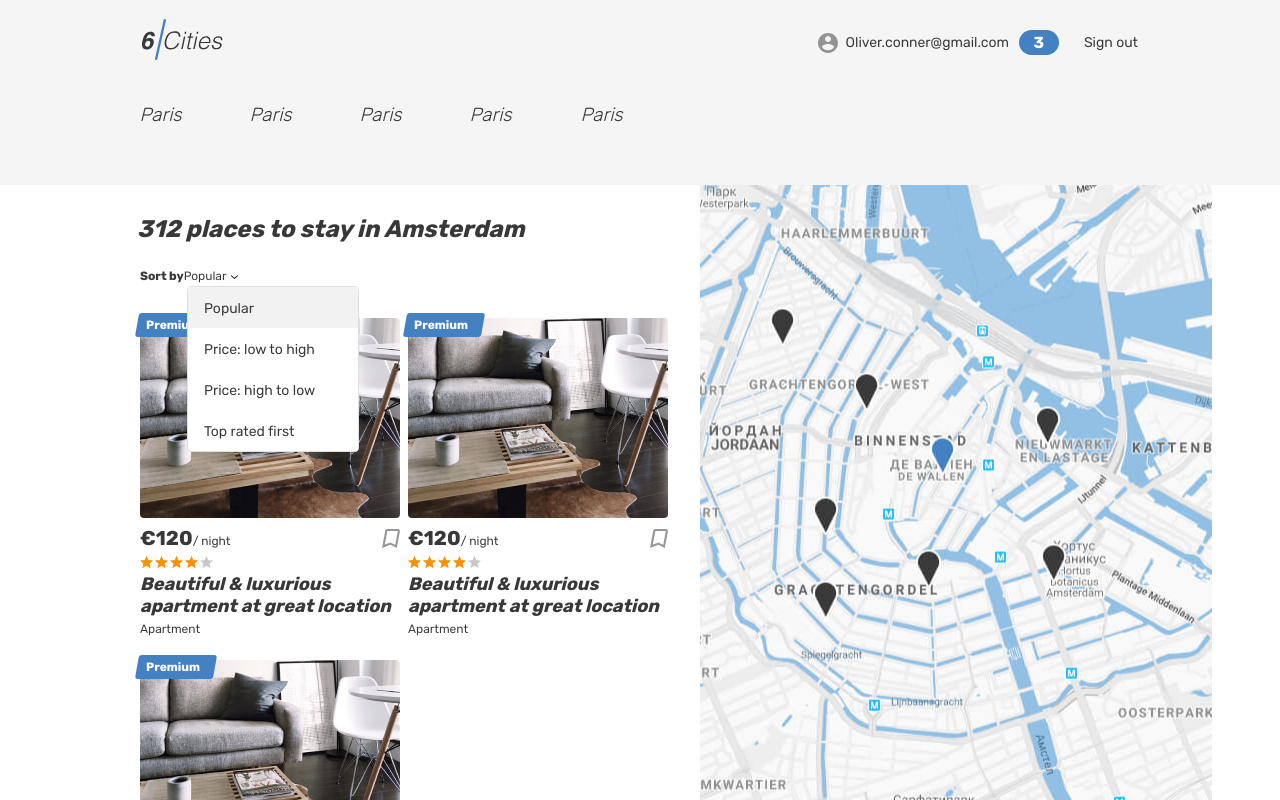
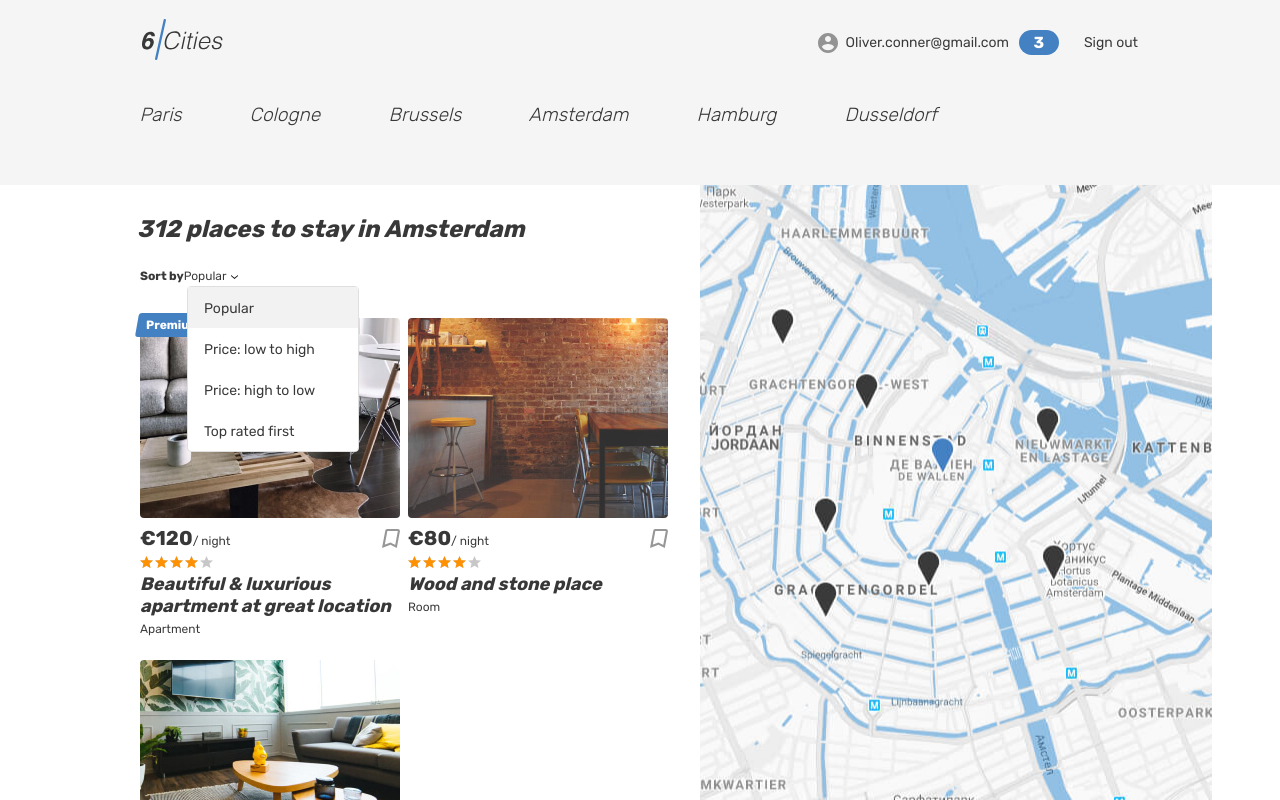
Before and after one commit to vanzo16-github/2415655-six-cities-15, a React (Vite) app: page / in a window 1280 px wide. Built offline with nearby package versions, Linux system fonts and the light colour scheme.

Commit message:
add props

```diff
--- a/src/components/city/city.tsx
+++ b/src/components/city/city.tsx
@@ -1,8 +1,12 @@
-function City(): JSX.Element {
+type CityProps = {
+  city: string;
+}
+
+function City({city}: CityProps): JSX.Element {
   return (
     <li className="locations__item">
       <a className="locations__item-link tabs__item" href="#">
-        <span>Paris</span>
+        <span>{city}</span>
       </a>
     </li>
   );
--- a/src/components/locations/locations.tsx
+++ b/src/components/locations/locations.tsx
@@ -1,14 +1,11 @@
 import City from '../city/city';
+import { CITIES } from '../../const';
 
 function Locations(): JSX.Element {
   return (
     <section className="locations container">
       <ul className="locations__list tabs__list">
-        <City/>
-        <City/>
-        <City/>
-        <City/>
-        <City/>
+        {CITIES.map((city) => <City city={city} key={city}/>)}
       </ul>
     </section>
   );
--- a/src/components/place-card/place-card.tsx
+++ b/src/components/place-card/place-card.tsx
@@ -1,20 +1,33 @@
+type PlaceCardProps = {
+  image: string;
+  price: number;
+  title: string;
+  type: string;
+  isPremium: boolean;
+}
 
-
-function PlaceCard(): JSX.Element {
+function PlaceCard({ image, price, title, type, isPremium }: PlaceCardProps): JSX.Element {
   return (
     <article className="cities__card place-card">
-      <div className="place-card__mark">
-        <span>Premium</span>
-      </div>
+      {isPremium && (
+        <div className="place-card__mark">
+          <span>Premium</span>
+        </div>
+      )}
       <div className="cities__image-wrapper place-card__image-wrapper">
         <a href="#">
-          <img className="place-card__image" src="img/apartment-01.jpg" width="260" height="200" alt="Place image"/>
+          <img
+            className="place-card__image"
+            src={image}
+            width="260" height="200"
+            alt="Place image"
+          />
         </a>
       </div>
       <div className="place-card__info">
         <div className="place-card__price-wrapper">
           <div className="place-card__price">
-            <b className="place-card__price-value">&euro;120</b>
+            <b className="place-card__price-value">&euro;{price}</b>
             <span className="place-card__price-text">&#47;&nbsp;night</span>
           </div>
           <button className="place-card__bookmark-button button" type="button">
@@ -31,9 +44,9 @@ function PlaceCard(): JSX.Element {
           </div>
         </div>
         <h2 className="place-card__name">
-          <a href="#">Beautiful &amp; luxurious apartment at great location</a>
+          <a href="#">{title}</a>
         </h2>
-        <p className="place-card__type">Apartment</p>
+        <p className="place-card__type">{type}</p>
       </div>
     </article>
   );
--- a/src/components/places/places.tsx
+++ b/src/components/places/places.tsx
@@ -1,12 +1,20 @@
 import PlaceCard from '../place-card/place-card';
+import { Apartments } from '../../mock';
 
 
 function Places(): JSX.Element {
   return (
     <div className="cities__places-list places__list tabs__content">
-      <PlaceCard/>
-      <PlaceCard/>
-      <PlaceCard/>
+      {Apartments.map((card) =>(
+        <PlaceCard
+          key={card.id}
+          image={card.previewImage}
+          title={card.title}
+          type={card.type}
+          price={card.price}
+          isPremium={card.isPremium}
+        />
+      ))}
     </div>
   );
 }
--- a/src/const.ts
+++ b/src/const.ts
@@ -1,3 +1,5 @@
 export const Setting = {
   placeCount: 312
 };
+
+export const CITIES = ['Paris', 'Cologne', 'Brussels', 'Amsterdam', 'Hamburg', 'Dusseldorf'];
--- /dev/null
+++ b/src/mock.ts
@@ -0,0 +1,26 @@
+export const Apartments = [
+  {
+    id: 1,
+    title: 'Beautiful & luxurious apartment at great location',
+    type: 'Apartment',
+    price: 120,
+    isPremium: true,
+    previewImage: 'img/apartment-01.jpg'
+  },
+  {
+    id: 2,
+    title: 'Wood and stone place',
+    type: 'Room',
+    price: 80,
+    isPremium: false,
+    previewImage: 'img/room.jpg'
+  },
+  {
+    id: 3,
+    title: 'Canal View Prinsengracht',
+    type: 'Apartment',
+    price: 132,
+    isPremium: false,
+    previewImage: 'img/apartment-02.jpg'
+  }
+];
```
